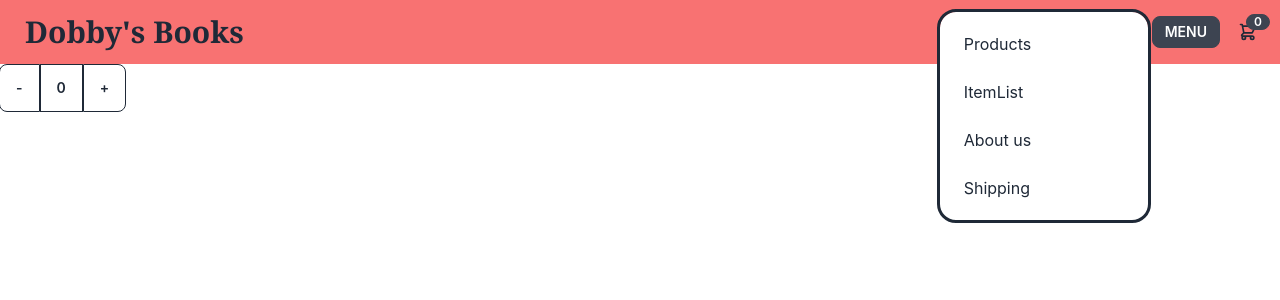
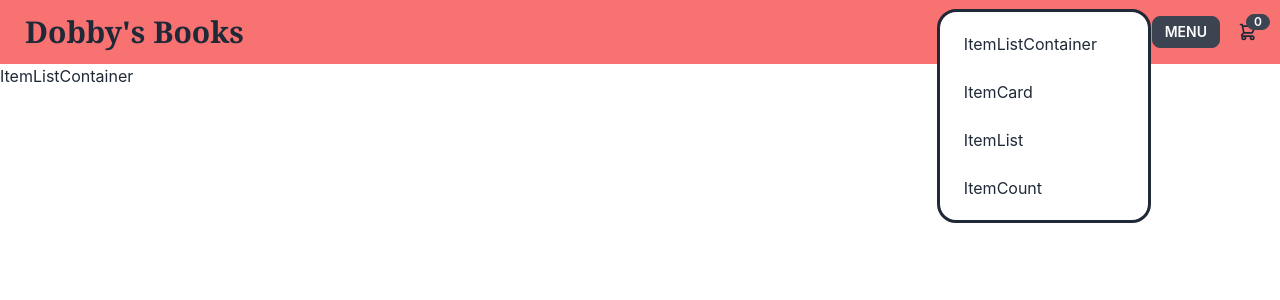
Before and after one commit to Sebregondi/ecommerce, a React (Create React App) app: page / in a window 1280 px wide. Both pictures are taken after a click on the label "MENU". Shown: the top 300 px of the page. Built offline with nearby package versions, Linux system fonts and the light colour scheme.

Commit message:
emprolijando rutas

```diff
--- a/src/App.js
+++ b/src/App.js
@@ -6,6 +6,8 @@ import PlatziContainer from './API/PlatziContainer';
 import ItemCount from './components/ItemCount';
 import ItemList from './components/ItemList';
 import ItemDetail from './components/ItemDetail';
+import ItemListContainer from './components/ItemListContainer';
+import ItemCard from './components/ItemCard';
 
 function PageNotFound() {
   return (
@@ -27,11 +29,13 @@ function App() {
     <BrowserRouter>
       <NavBar/>
       <Routes>
-        <Route path='/' element={<ItemCount />} />
+        <Route path='/' element={<ItemListContainer />} />
+        <Route path='/item' element={<ItemCard />} />
+        <Route path='/item/:id' element={<ItemDetail />} />
         <Route path='/list' element={<ItemList />} />
-        <Route path='/item/:id' element={<ItemDetail />} />
+        <Route path='/count' element={<ItemCount />} />
         <Route path='*' element={<PageNotFound />} />
-        <Route path='/PZT' element={<PlatziContainer />} />
+        {/* <Route path='/PZT' element={<PlatziContainer />} /> */}
       </Routes>
     </BrowserRouter>
     </>
--- a/src/components/NavBar.js
+++ b/src/components/NavBar.js
@@ -11,11 +11,10 @@ const NavBar = () => {
             <div className="dropdown dropdown-left">
                 <label tabIndex={0} className="btn btn-sm m-1">Menu</label>
                 <ul tabIndex={0} className="dropdown-content menu p-2 outline shadow bg-base-100 rounded-box w-52">
-                    <li><Link to={'/PZT'}>Products</Link></li>
-                    <li><Link to={'/item'}>ItemList</Link></li>
-                    <li><Link to={'/'}>About us</Link></li>
-                    <li><Link to={'/'}>Shipping</Link></li>
-
+                    <li><Link to={'/'}>ItemListContainer</Link></li>
+                    <li><Link to={'/item'}>ItemCard</Link></li>
+                    <li><Link to={'/list'}>ItemList</Link></li>
+                    <li><Link to={'/count'}>ItemCount</Link></li>
                 </ul>
             </div>
             <CartWidget />
```
